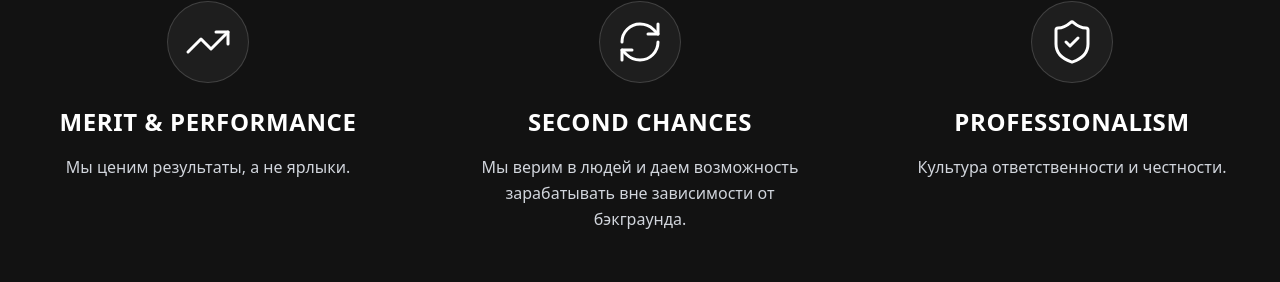
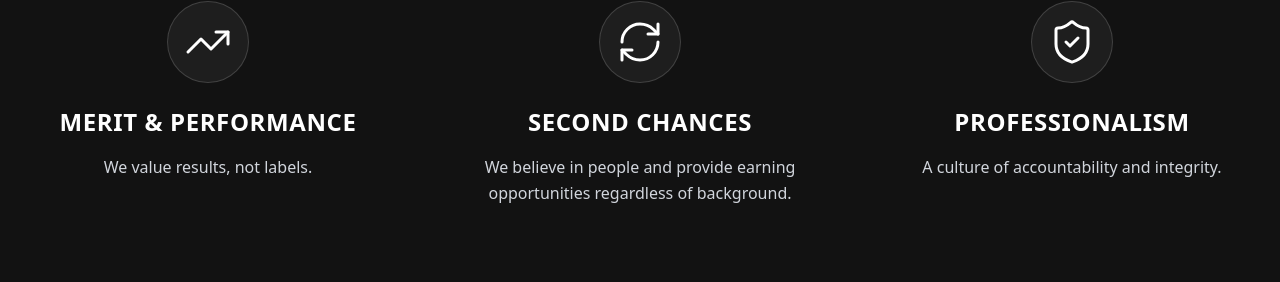
Before and after one commit to saskij/NewPathLogistics, a Next.js app: page / in a window 1280 px wide. Shown: the part 3456-3738 px from the top of the page. Built offline with nearby package versions, Linux system fonts and the light colour scheme.

Commit message:
Update Advantage section content to English

```diff
--- a/src/components/sections/Advantage.tsx
+++ b/src/components/sections/Advantage.tsx
@@ -3,17 +3,17 @@ import { TrendingUp, RefreshCw, ShieldCheck } from "lucide-react";
 const advantages = [
     {
         title: "Merit & Performance",
-        description: "Мы ценим результаты, а не ярлыки.",
+        description: "We value results, not labels.",
         icon: TrendingUp,
     },
     {
         title: "Second Chances",
-        description: "Мы верим в людей и даем возможность зарабатывать вне зависимости от бэкграунда.",
+        description: "We believe in people and provide earning opportunities regardless of background.",
         icon: RefreshCw,
     },
     {
         title: "Professionalism",
-        description: "Культура ответственности и честности.",
+        description: "A culture of accountability and integrity.",
         icon: ShieldCheck,
     },
 ];
```
